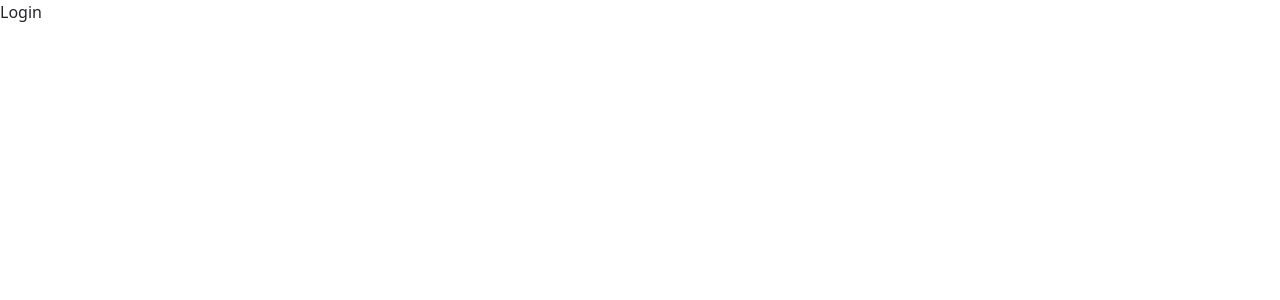
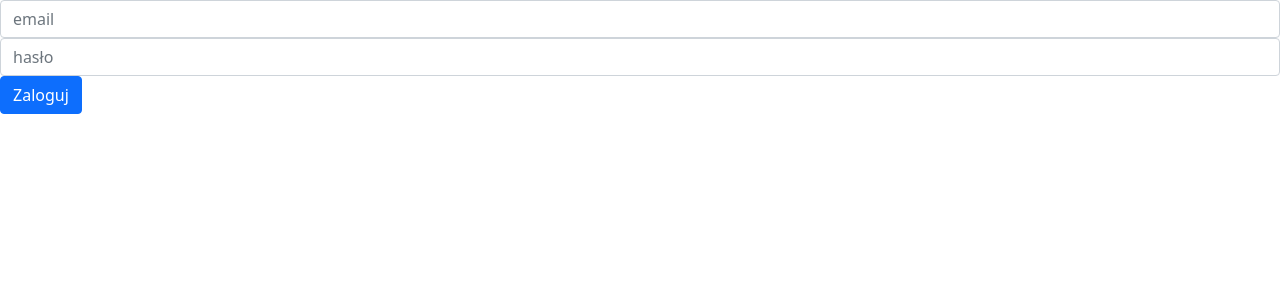
Before and after one commit to EvilDamage/SmartGarden-client, a React (Create React App) app: page /login in a window 1280 px wide. Shown: the top 300 px of the page. Built offline with nearby package versions, Linux system fonts and the light colour scheme.

Commit message:
add user Login

```diff
--- a/package.json
+++ b/package.json
@@ -3,10 +3,14 @@
   "version": "0.1.0",
   "private": true,
   "dependencies": {
+    "@apollo/client": "^3.5.6",
     "@testing-library/jest-dom": "^5.14.1",
     "@testing-library/react": "^11.2.7",
     "@testing-library/user-event": "^12.8.3",
     "bootstrap": "^5.1.3",
+    "graphql": "^16.1.0",
+    "js-cookie": "^3.0.1",
+    "jsonwebtoken": "^8.5.1",
     "node-sass": "^6.0.1",
     "react": "^17.0.2",
     "react-dom": "^17.0.2",
--- a/src/App.js
+++ b/src/App.js
@@ -8,8 +8,9 @@ import {
 import Login from "./pages/Login";
 import Home from "./pages/Home";
 import NoMatch from "./pages/NoMatch";
-
-const authContext = createContext();
+import {ApolloProvider, ApolloClient, createHttpLink, InMemoryCache, useApolloClient} from "@apollo/client";
+import {setContext} from "@apollo/client/link/context";
+import {isAuthenticated} from "./helpers/config";
 
 function App() {
     return (
@@ -30,22 +31,42 @@ function App() {
 }
 
 function ProvideAuth({children}) {
-    //TODO: add auth
-    const auth = {user: false};
+    const link = createHttpLink({
+        uri: 'http://localhost:4000/graphql',
+    });
+
+    const authLink = setContext((_, { headers }) => {
+        const token = localStorage.getItem('access_token');
+        return {
+            headers: {
+                ...headers,
+                Authorization: token ? `Bearer ${token}` : "",
+            }
+        }
+    });
+
+    const client = new ApolloClient({
+        link: authLink.concat(link),
+        cache: new InMemoryCache()
+    });
+
     return (
-        <authContext.Provider value={auth}>
+        <ApolloProvider client={client}>
             {children}
-        </authContext.Provider>
+        </ApolloProvider>
     );
 }
 
 function PrivateRoute({children, ...rest}) {
-    let auth = useContext(authContext);
+    const client = useApolloClient();
+
+    console.log(client)
+
     return (
         <Route
             {...rest}
             render={({location}) =>
-                auth.user ? (
+                client ? (
                     children
                 ) : (
                     <Redirect
--- /dev/null
+++ b/src/helpers/config.js
@@ -0,0 +1,14 @@
+// import jwt from 'jsonwebtoken'
+//
+//
+// export const isAuthenticated = () =>{
+//     const token = localStorage.getItem('access_token');
+//     const refreshToken = localStorage.getItem('refresh_token');
+//
+//     if(token){
+//         const { exp } = jwt.decode(token)
+//
+//         console.log(exp)
+//     }
+//
+// }
--- /dev/null
+++ b/src/helpers/gqlQueries.js
@@ -0,0 +1,41 @@
+import {gql} from "@apollo/client";
+
+export const REGISTER_USER = gql`
+mutation Mutation($email: String!, $password: String!, $name: String!) {
+  register(email: $email, password: $password, name: $name)
+}
+`
+
+export const LOGIN_USER = gql`
+mutation Mutation($email: String!, $password: String!) {
+  login(email: $email, password: $password) {
+    access_token
+    refresh_token
+  }
+}
+`
+
+export const EDIT_USER = gql`
+mutation Mutation($email: String!, $password: String!, $name: String!) {
+  editUser(email: $email, password: $password, name: $name){
+      id
+      name
+      email
+  }
+}
+`
+
+export const SENSOR_READS = gql`
+query Query {
+  sensorReads {
+    id
+    air_humidity
+    soil_humidity
+    air_temperature
+    air_pressure
+    light_level
+    cpu_temperature
+    created_at
+  }
+}
+`
--- a/src/pages/Home.js
+++ b/src/pages/Home.js
@@ -1,7 +1,14 @@
 import React, {useState} from "react";
+import {useQuery} from "@apollo/client";
+import {SENSOR_READS} from "../helpers/gqlQueries";
 
 
 const Home = () => {
+
+    const { data, loading, error } = useQuery(SENSOR_READS);
+
+    console.log(data)
+
     return(
         <div>
             Home
--- a/src/pages/Login.js
+++ b/src/pages/Login.js
@@ -1,10 +1,27 @@
 import React, {useState} from "react";
-
+import {useMutation} from "@apollo/client";
+import {LOGIN_USER} from "../helpers/gqlQueries";
+import {useHistory} from "react-router-dom";
 
 const Login = () => {
-    return(
+    const history = useHistory();
+
+    const [email, setEmail] = useState('')
+    const [password, setPassword] = useState('')
+
+    const [ client, { data, loading, error }] = useMutation(LOGIN_USER);
+
+    return (
         <div>
-            Login
+            <input type="text" className="form-control" placeholder="email" onChange={(e)=> setEmail(e.target.value)}/>
+            <input type="password" className="form-control" placeholder="hasło" onChange={(e)=> setPassword(e.target.value)}/>
+            <button type="button" className="btn btn-primary" onClick={()=> client({variables: {email: email, password: password}}).then((res)=>{
+                if(res.data.login){
+                    localStorage.setItem('access_token', res.data.login.access_token);
+                    localStorage.setItem('refresh_token', res.data.login.refresh_token);
+                    // history.push('/')
+                }
+            })}>Zaloguj</button>
         </div>
     )
 }
```
Also changed, not shown: 1 other file (tests, documents, lock files or other folders).
